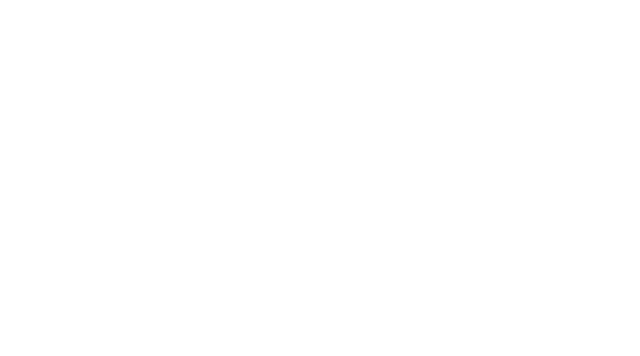
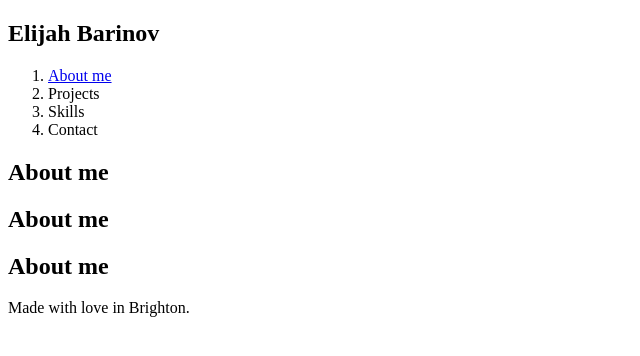
Before and after one commit to ilyxabatko/PortfolioProject, a plain HTML site: page index.html in a window 1280 px wide. Shown: the whole page, without its empty margins (0-640 px from the left). Drawn offline with Linux system fonts and the light colour scheme.

Commit message:
Add HTML structure

```diff
--- a/index.html
+++ b/index.html
@@ -7,6 +7,35 @@
     <title>Document</title>
 </head>
 <body>
+    <header>
+        <h2>Elijah Barinov</h2>
+        <nav>
+            <ol>
+                <li><a href="#">About me</a></li>
+                <li>Projects</li>
+                <li>Skills</li>
+                <li>Contact</li>
+            </ol>
+        </nav>
+    </header>
 
+    <main>
+        <section class="about-me">
+            <h2>About me</h2>
+            <p></p>
+        </section>
+
+        <section class="proejcts">
+            <h2>About me</h2>
+        </section>
+
+        <section class="skills">
+            <h2>About me</h2>
+        </section>
+    </main>
+
+    <footer>
+        <span class="footer-label">Made with love in Brighton.</span>
+    </footer>
 </body>
 </html>
```
